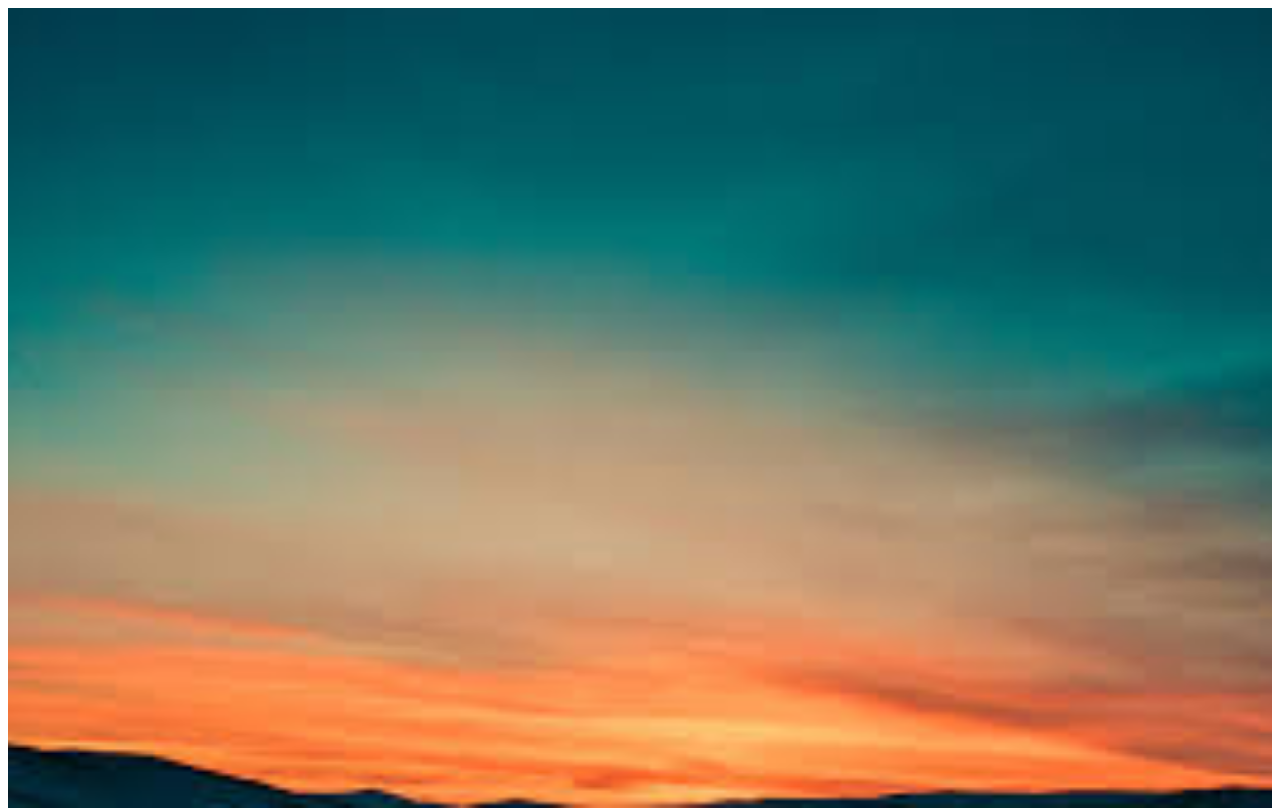
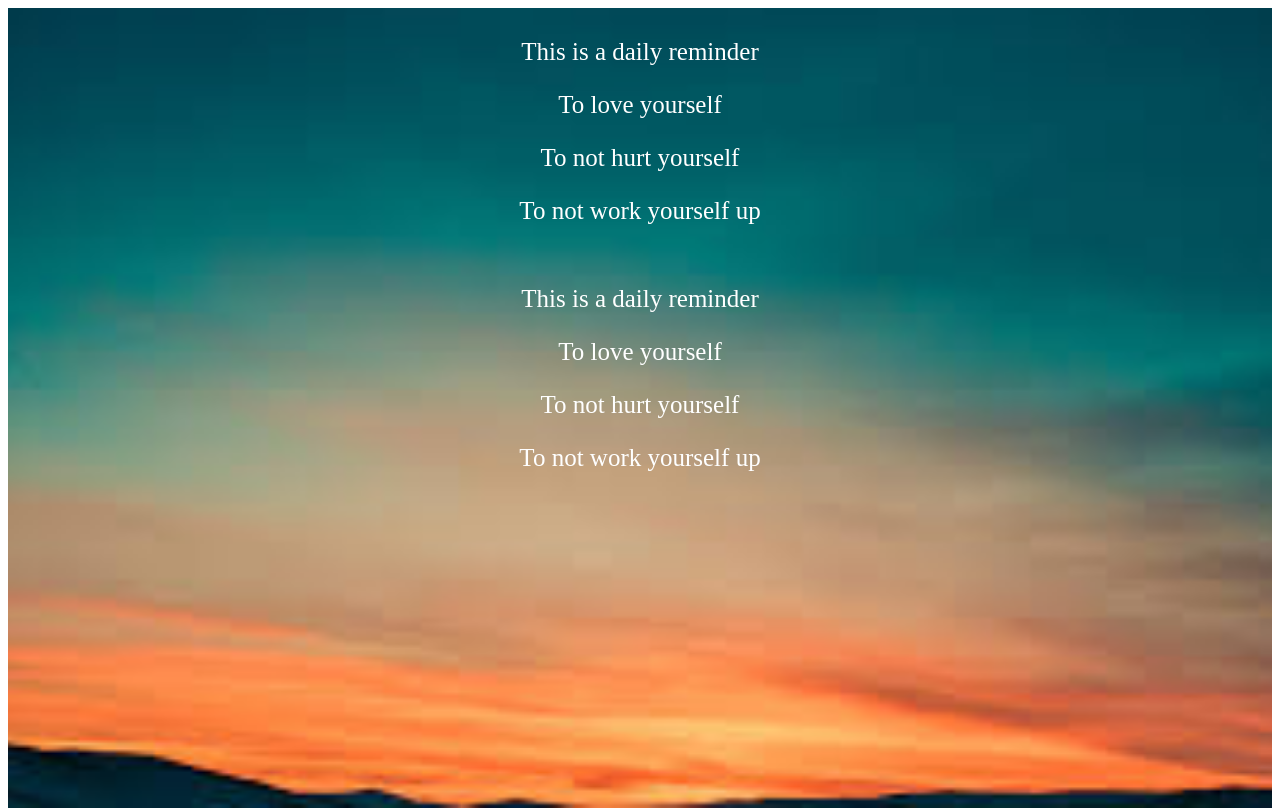
Before and after one commit to hchaudhry98/MSAwebsite, a plain HTML site: page practice/index.html in a window 1280 px wide. Drawn offline with Linux system fonts and the light colour scheme.

Commit message:
i got no clue bro

```diff
--- a/practice/index.html
+++ b/practice/index.html
@@ -19,11 +19,34 @@
         background-repeat: no-repeat;
         background-size: cover;
       }
+
+      .section3{
+        text-align: center;
+        padding: 5px;
+        color: white;
+        font-size: 25px;
+      }
+
+
     </style>
   </head>
   <body>
     <div class = "bg">
+      <div class = "section3">
+        <p> This is a daily reminder</p>
+        <p>To love yourself</p>
+        <p>To not hurt yourself</p>
+        <p>To not work yourself up</p>
+      </div>
 
+      <div class = "section3">
+        <p> This is a daily reminder</p>
+        <p>To love yourself</p>
+        <p>To not hurt yourself</p>
+        <p>To not work yourself up</p>
+      </div>
     </div>
+
+
   </body>
 </html>
```
